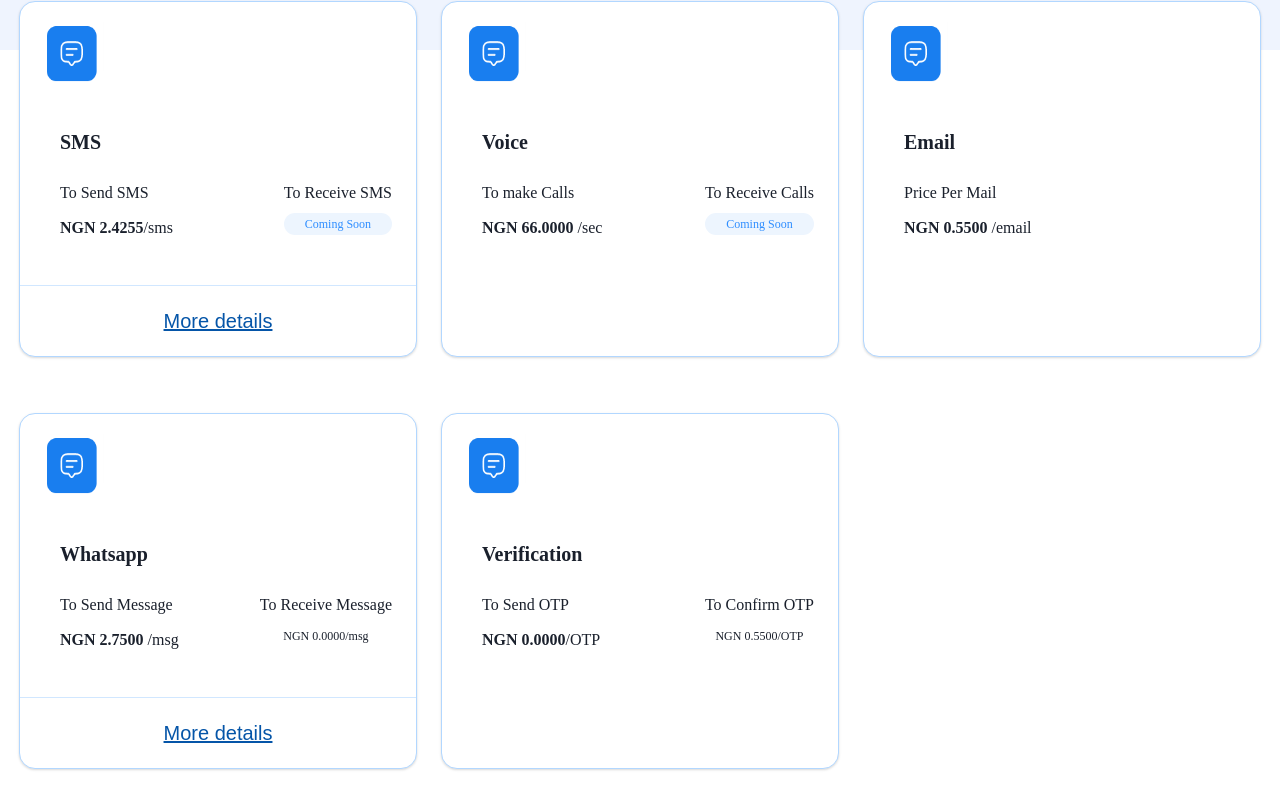
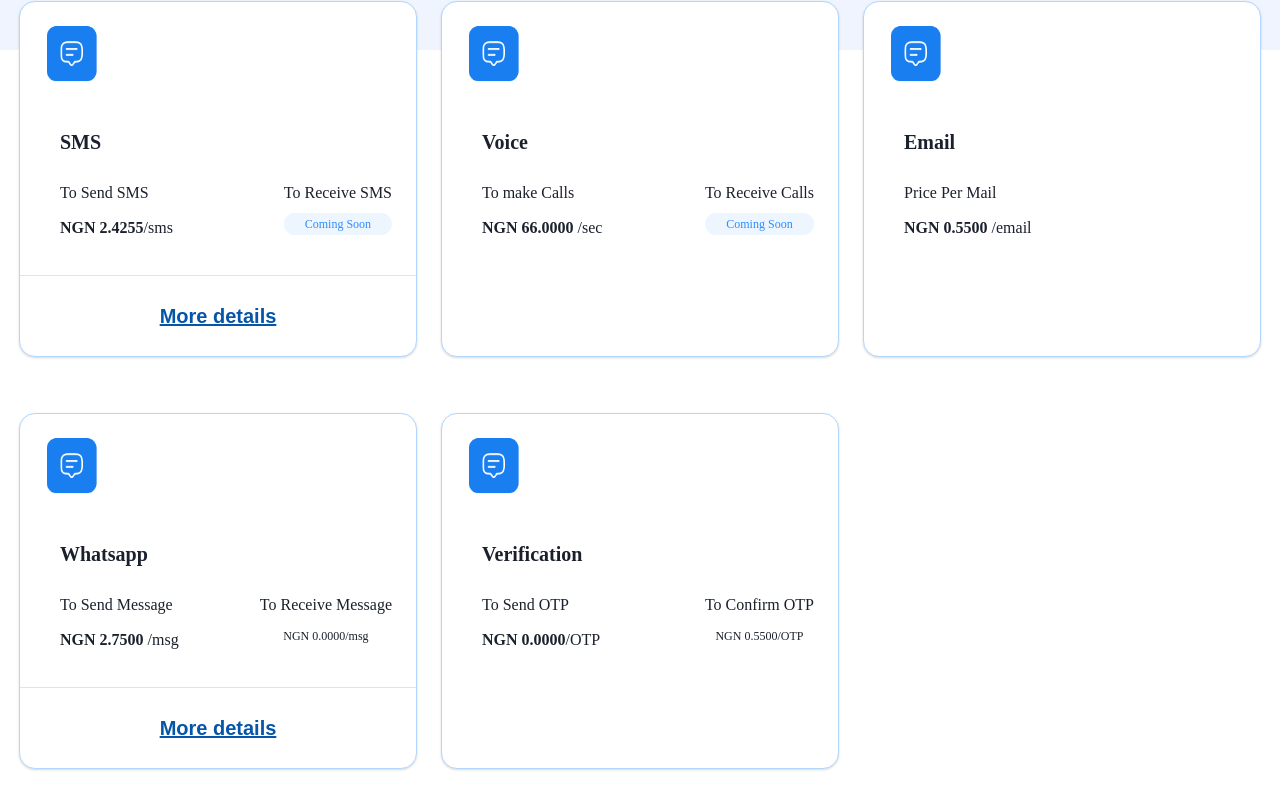
Before and after one commit to olatunde1/sendchamp, a React (Create React App) app: page / in a window 1280 px wide. Shown: the part 389-1198 px from the top of the page. Built offline with nearby package versions, Linux system fonts and the light colour scheme.

Commit message:
modal added to the card page

```diff
--- a/src/components/CardPage.jsx
+++ b/src/components/CardPage.jsx
@@ -1,8 +1,22 @@
 import React from 'react'
-import { Box,Container,CardHeader,Card, CardBody, CardFooter,SimpleGrid,Text,Image, Center,Divider } from '@chakra-ui/react'
+import { Box,Container,CardHeader,Card, CardBody, CardFooter,SimpleGrid,Text,Image, Center,Divider,
+  Modal,
+  ModalOverlay,
+  ModalContent,
+  ModalHeader,
+  ModalFooter,
+  ModalBody,
+  ModalCloseButton,
+  useDisclosure,
+  Button
+
+} from '@chakra-ui/react'
 import one from './Images/pic.png'
 
-const CardPage = () => {
+export default function CardPage () {
+  const { isOpen, onOpen, onClose } = useDisclosure()
+
+
   return (
     <Container>
       <Center>
@@ -32,9 +46,49 @@ const CardPage = () => {
           </Box>
         </CardBody>
         <Divider color={' #97d1f3'} />
-        <CardFooter className='CardFooter' justify={'center'} >
-          <Text  fontSize={'20px'} textDecorationLine='underline' color={'#0555A8'} fontFamily='HafferXH,sans-serif'>More details</Text>
+        <CardFooter className='CardFooter' justify={'center'} onClick={onOpen} >
+          <Button  fontSize={'20px'}
+          textDecorationLine='underline'
+          color={'#0555A8'}
+          fontFamily='HafferXH,sans-serif'
+          backgroundColor={'transparent'}
+          _hover={{
+            bg: 'transparent',
+          }}>More details</Button>
         </CardFooter>
+        <Modal isOpen={isOpen} onClose={onClose}>
+        <ModalOverlay />
+        <ModalContent borderRadius={'16px'}>
+          <ModalHeader display={'flex'} textAlign='center' justifyItems={'center'}>
+            <Image padding={'0'} width={'54px'} height={'44px'} src={one}/>
+            <Text>SMS</Text>
+          </ModalHeader>
+          <ModalCloseButton />
+          <Divider color={' #05334f'} />
+          <ModalBody display={'flex'} justifyContent='space-between' paddingTop={'34px'}>
+            <Text>To Send SMS</Text>
+            <Text>To Receive SMS</Text>
+
+          </ModalBody>
+          <ModalFooter display={'flex'} justifyContent='space-between' backgroundColor={'#EFF4FE'} margin='20px'>
+            <Box>
+              <Text fontSize={'16px'} paddingTop='8px'>To Send SMS</Text>
+              <Text  fontSize={'16px'} marginTop='11px'><span>NGN 2.4255</span>/sms</Text>
+            </Box>
+            <Text bgColor={'#EDF5FE'} color='#EFF4FE' textAlign={'center'}
+              marginTop='8px'
+              paddingBottom={'4px'}
+              paddingTop={'4px'}
+              paddingLeft={'12px'}
+              paddingRight={'12px'}
+              borderRadius={'12px'}
+              fontSize='12px'
+              fontFamily={'"DM Sans"'}
+              backgroundColor='#97d1f3'
+              >Coming Soon</Text>
+          </ModalFooter>
+        </ModalContent>
+        </Modal>
       </Card>
       <Card  className='Card' width={{md:'398px', base:'380px'}}margin={{md:'full', base:'0 auto'}} marginBottom={{base:'2rem'}}>
         <CardHeader>
@@ -98,9 +152,49 @@ const CardPage = () => {
           </Box>
         </CardBody>
         <Divider color={' #97d1f3'} />
-        <CardFooter className='CardFooter' justify={'center'} >
-          <Text  fontSize={'20px'} textDecorationLine='underline' color={'#0555A8'} fontFamily='HafferXH,sans-serif'>More details</Text>
+        <CardFooter className='CardFooter' justify={'center'} onClick={onOpen} >
+          <Button  fontSize={'20px'}
+          textDecorationLine='underline'
+          color={'#0555A8'}
+          fontFamily='HafferXH,sans-serif'
+          backgroundColor={'transparent'}
+          _hover={{
+            bg: 'transparent',
+          }}>More details</Button>
         </CardFooter>
+        <Modal isOpen={isOpen} onClose={onClose}>
+        <ModalOverlay />
+        <ModalContent borderRadius={'16px'}>
+          <ModalHeader display={'flex'} textAlign='center' justifyItems={'center'}>
+            <Image padding={'0'} width={'54px'} height={'44px'} src={one}/>
+            <Text>SMS</Text>
+          </ModalHeader>
+          <ModalCloseButton />
+          <Divider color={' #05334f'} />
+          <ModalBody display={'flex'} justifyContent='space-between' paddingTop={'34px'}>
+            <Text>To Send Message</Text>
+            <Text>To Receive Message</Text>
+
+          </ModalBody>
+          <ModalFooter display={'flex'} justifyContent='space-between' backgroundColor={'#EFF4FE'} margin='20px'>
+            <Box>
+              <Text fontSize={'16px'} paddingTop='8px'>Start at</Text>
+              <Text  fontSize={'16px'} marginTop='11px'><span>NGN 3.5000/msg</span>/sms</Text>
+            </Box>
+            <Text bgColor={'#EDF5FE'}  textAlign={'center'}
+              marginTop='8px'
+              paddingBottom={'4px'}
+              paddingTop={'4px'}
+              paddingLeft={'12px'}
+              paddingRight={'0px'}
+              borderRadius={'12px'}
+              fontSize='16px'
+              fontFamily={'"DM Sans"'}
+              fontWeight='bold'
+              >NGN 0.0000/msg</Text>
+          </ModalFooter>
+        </ModalContent>
+        </Modal>
       </Card>
       <Card  className='Card' width={{md:'398px', base:'380px'}}margin={{md:'full', base:'0 auto'}} >
         <CardHeader>
@@ -133,5 +227,3 @@ const CardPage = () => {
 
   )
 }
-
-export default CardPage
```
